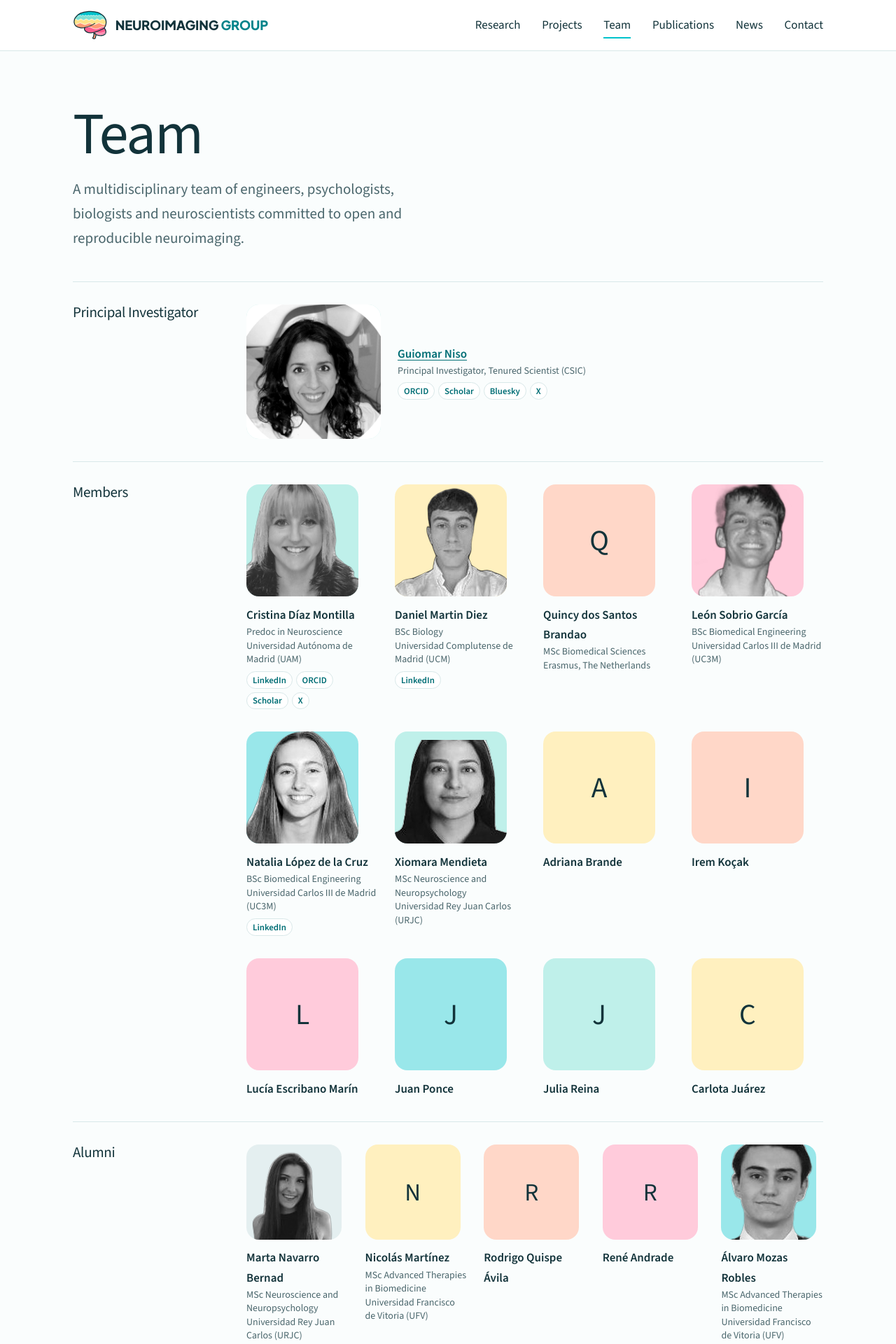
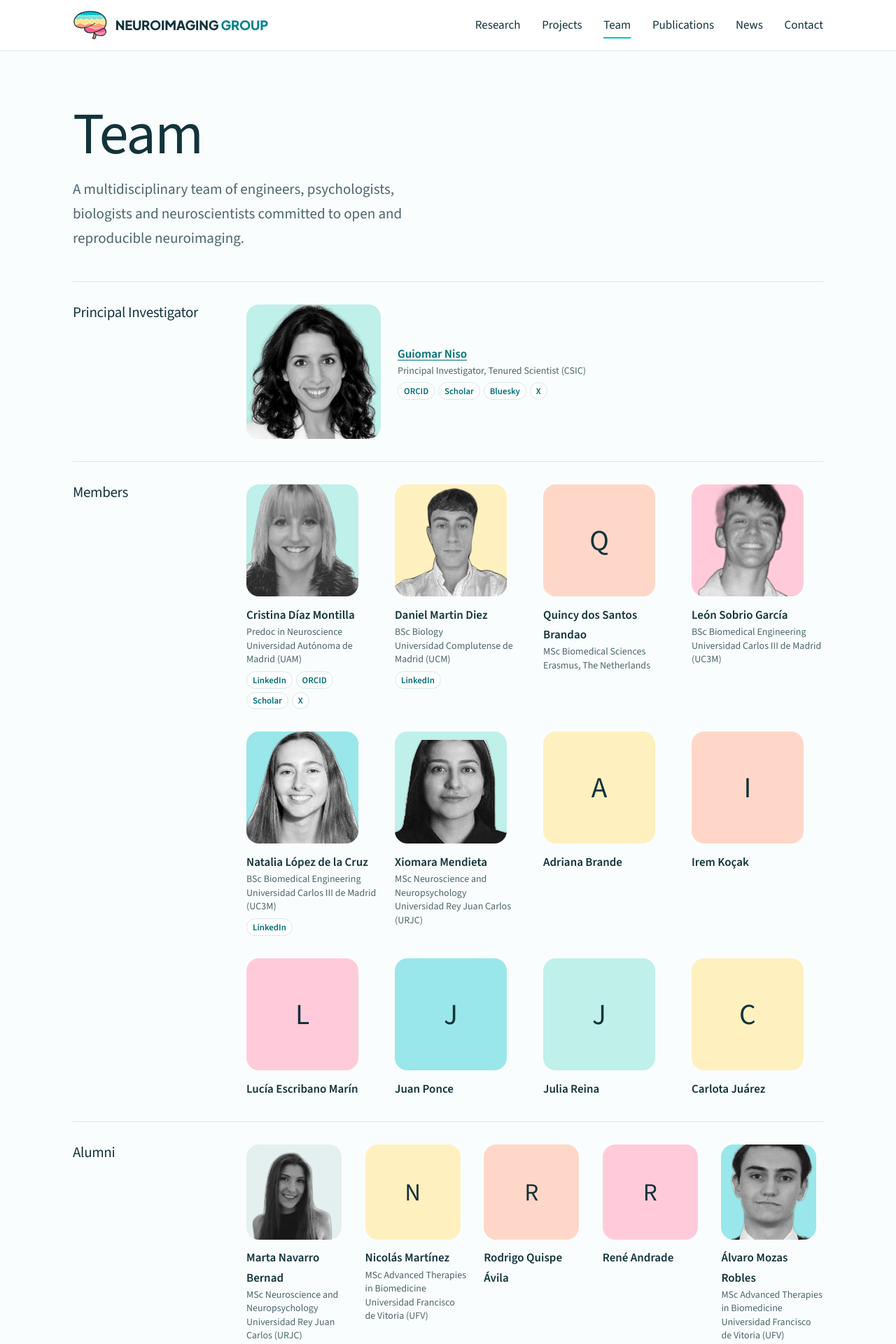
Before and after one commit to cajal-neuroimaging/cajal-neuroimaging.github.io, a Jekyll site: the page built from team.html, in a window 1280 px wide. Shown: the top 1920 px of the page at 70% size. Built offline with Jekyll 4.4.1, drawn with Linux system fonts in a browser that asks for light colours.

Commit message:
Team: new photo for Guiomar Niso
Co-Authored-By: Claude Opus 5.5 <noreply@anthropic.com>
Claude-Session: https://claude.ai/code/session_016qHx7xJtVuA2p8MXZK7uaB

```diff
--- a/_data/team.yml
+++ b/_data/team.yml
@@ -3,7 +3,7 @@
 
 pi:
   name: Guiomar Niso
-  photo: guiomar-niso.jpg
+  photo: guiomar-niso.png
   scholar: https://scholar.google.es/citations?user=xqxSCSkAAAAJ
   orcid: https://orcid.org/0000-0001-5872-8924
   bluesky: https://bsky.app/profile/guiomarniso.bsky.social
```
Also changed, not shown: assets/img/team/guiomar-niso.jpg (deleted), assets/img/team/guiomar-niso.png (added), assets/img/team/originals/guiomar-niso.jpg (added).
